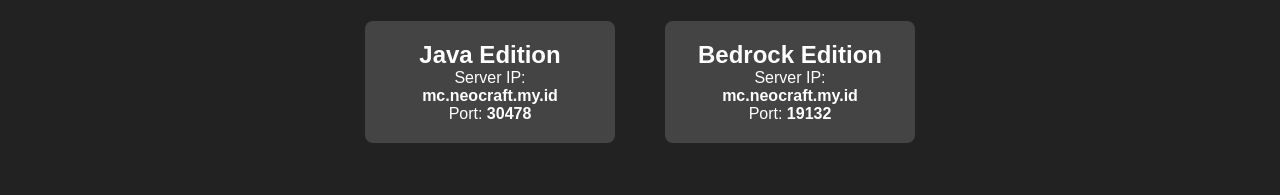
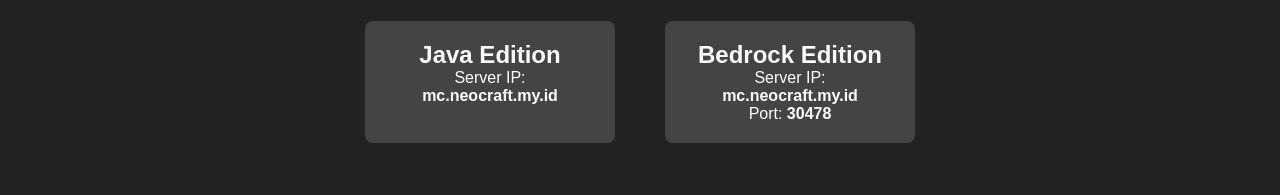
Before and after one commit to aallv7/neocraft-website, a plain HTML site: page index.html in a window 1280 px wide. Shown: the part 1170-1365 px from the top of the page. Drawn offline with Linux system fonts and the light colour scheme.

Commit message:
Update index.html
changed the port cus it misleading

```diff
--- a/index.html
+++ b/index.html
@@ -34,12 +34,11 @@
             <div class="play-box">
                 <h2>Java Edition</h2>
                 <p>Server IP: <strong>mc.neocraft.my.id</strong></p>
-                <p>Port: <strong>30478</strong></p>
             </div>
             <div class="play-box">
                 <h2>Bedrock Edition</h2>
                 <p>Server IP: <strong>mc.neocraft.my.id</strong></p>
-                <p>Port: <strong>19132</strong></p>
+                <p>Port: <strong>30478</strong></p>
             </div>
         </div>
     </section>
```
